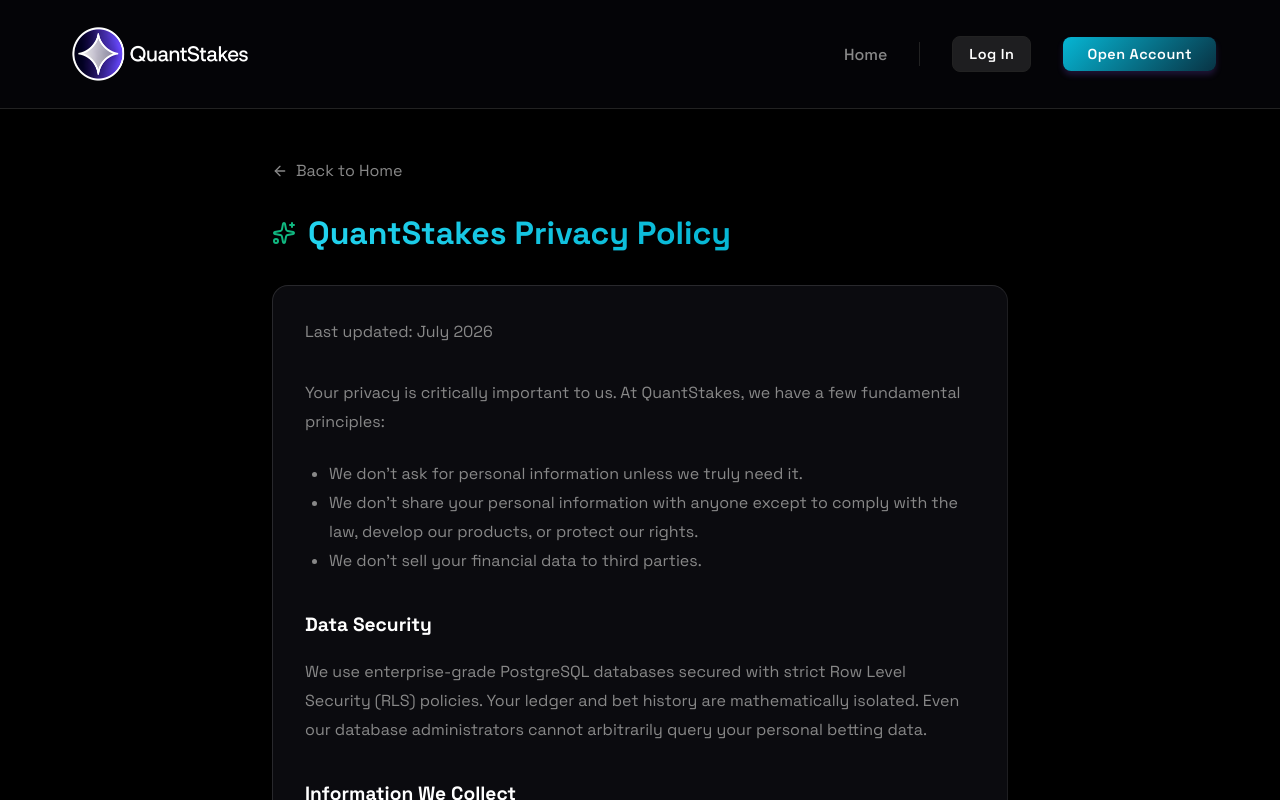
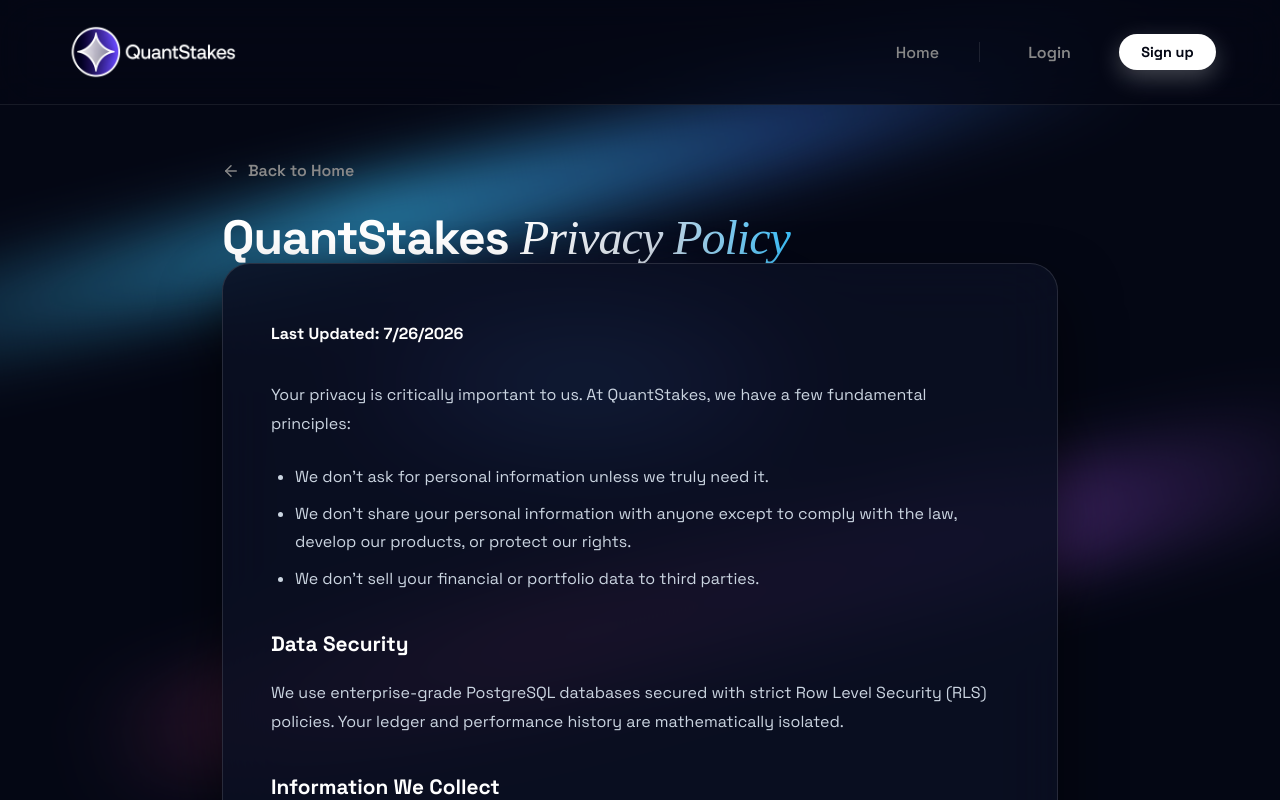
Before and after one commit to tsvetkov10/QuantStake, a React (Vite) app: page /privacy in a window 1280 px wide. Shown: the top 800 px of the page. Built offline with nearby package versions, Linux system fonts and the light colour scheme; a web font is replaced by a local one.

Commit message:
Remove Contact section, remove SECURE PLATFORM badge, and update Terms of Service and Privacy pages with Cirform design

```diff
--- a/src/pages/Privacy.jsx
+++ b/src/pages/Privacy.jsx
@@ -1,49 +1,59 @@
 import React from 'react';
 import { Link } from 'react-router-dom';
-import { Sparkles, ArrowLeft } from 'lucide-react';
+import { ArrowLeft } from 'lucide-react';
 
 export default function Privacy() {
   return (
-    <div className="flex-col" style={{ minHeight: '100vh', width: '100%', backgroundColor: 'var(--bg-dark)' }}>
-      {/* Header - Fixed to always stay on top */}
-      <header className="flex justify-between items-center" style={{ padding: '1.5rem 4rem', borderBottom: '1px solid var(--border-glass)', background: 'rgba(5, 5, 8, 0.9)', backdropFilter: 'blur(20px)', position: 'fixed', top: 0, left: 0, width: '100%', zIndex: 100 }}>
-        <div className="flex items-center gap-3">
-          <img src="/logo-full.png" alt="QuantStakes Logo" style={{ height: '60px', objectFit: 'contain' }} />
-        </div>
-        <nav className="flex gap-8 items-center landing-nav">
-          <Link to="/" className="text-secondary" style={{ textDecoration: 'none', transition: 'color 0.2s', fontWeight: 500 }}>Home</Link>
-          <div style={{ width: '1px', height: '24px', background: 'var(--border-glass)' }}></div>
-          <Link to="/auth" className="btn btn-secondary" style={{ padding: '0.5rem 1rem' }}>Log In</Link>
-          <Link to="/auth" className="btn btn-primary" style={{ padding: '0.5rem 1.5rem' }}>Open Account</Link>
+    <div className="flex-col light-streak-bg" style={{ minHeight: '100vh', width: '100%', overflowX: 'hidden', position: 'relative' }}>
+
+      {/* Dynamic Moving Speed Streaks & Flare FX */}
+      <div className="flowing-speed-container">
+        <div className="flowing-beam beam-cyan"></div>
+        <div className="flowing-beam beam-magenta"></div>
+        <div className="flowing-beam beam-flare"></div>
+      </div>
+
+      {/* Navigation Header */}
+      <header className="flex justify-between items-center responsive-header-padding" style={{ borderBottom: '1px solid rgba(255, 255, 255, 0.08)', background: 'rgba(4, 7, 20, 0.75)', backdropFilter: 'blur(24px)', position: 'fixed', top: 0, left: 0, width: '100%', zIndex: 100 }}>
+        <Link to="/" className="flex items-center gap-3">
+          <img src="/logo-full.png" alt="QuantStakes Logo" style={{ height: '56px', objectFit: 'contain' }} />
+        </Link>
+
+        <nav className="flex gap-10 items-center">
+          <Link to="/" className="text-secondary desktop-only" style={{ textDecoration: 'none', transition: 'color 0.2s', fontWeight: 500 }} onMouseEnter={e => e.target.style.color='white'} onMouseLeave={e => e.target.style.color='var(--text-secondary)'}>Home</Link>
+          <div className="desktop-only" style={{ width: '1px', height: '20px', background: 'rgba(255,255,255,0.1)' }}></div>
+          <Link to="/auth" className="text-secondary desktop-only" style={{ textDecoration: 'none', fontWeight: 600, padding: '0.5rem 0.5rem' }}>Login</Link>
+          <Link to="/auth" className="btn-white-pill" style={{ padding: '0.55rem 1.4rem', fontSize: '0.9rem' }}>Sign up</Link>
         </nav>
       </header>
 
-      <div className="container" style={{ maxWidth: '800px', margin: '0 auto', paddingTop: '10rem', paddingBottom: '4rem' }}>
+      <div className="container" style={{ maxWidth: '900px', margin: '0 auto', paddingTop: '10rem', paddingBottom: '6rem', position: 'relative', zIndex: 10 }}>
 
-        <Link to="/" className="flex items-center gap-2 text-secondary mb-8" style={{ textDecoration: 'none', display: 'inline-flex' }}>
-          <ArrowLeft size={16} /> Back to Home
+        <Link to="/" className="flex items-center gap-2 text-secondary mb-8" style={{ textDecoration: 'none', display: 'inline-flex', fontWeight: 600 }} onMouseEnter={e => e.target.style.color='white'} onMouseLeave={e => e.target.style.color='var(--text-secondary)'}>
+          <ArrowLeft size={18} /> Back to Home
         </Link>
 
-        <div className="flex items-center gap-3 mb-8">
-          <Sparkles size={24} className="text-success" />
-          <h1 className="text-gradient" style={{ fontSize: '2rem', fontWeight: 'bold', margin: 0 }}>QuantStakes Privacy Policy</h1>
+        <div className="mb-10">
+          <h1 className="title-cirform" style={{ fontSize: '3rem', fontWeight: '800' }}>
+            QuantStakes <span className="serif-italic-accent">Privacy Policy</span>
+          </h1>
         </div>
 
-        <div className="glass-panel text-secondary" style={{ lineHeight: '1.8' }}>
-          <p className="text-secondary" style={{ marginBottom: '2rem' }}>Last updated: July 2026</p>
+        <div className="glass-panel text-secondary" style={{ padding: '3.5rem 3rem', background: 'rgba(11, 16, 35, 0.85)', backdropFilter: 'blur(30px)', border: '1px solid rgba(255, 255, 255, 0.12)', borderRadius: '28px', lineHeight: '1.8', boxShadow: '0 30px 60px rgba(0,0,0,0.6)' }}>
+          <p style={{ marginBottom: '2rem', color: '#ffffff', fontWeight: 600 }}><strong>Last Updated: {new Date().toLocaleDateString()}</strong></p>
 
-          <p style={{ marginBottom: '1.5rem' }}>Your privacy is critically important to us. At QuantStakes, we have a few fundamental principles:</p>
-          <ul style={{ paddingLeft: '1.5rem', marginBottom: '1.5rem' }}>
-            <li>We don't ask for personal information unless we truly need it.</li>
-            <li>We don't share your personal information with anyone except to comply with the law, develop our products, or protect our rights.</li>
-            <li>We don't sell your financial data to third parties.</li>
+          <p style={{ marginBottom: '1.5rem', color: '#cbd5e1' }}>Your privacy is critically important to us. At QuantStakes, we have a few fundamental principles:</p>
+          <ul style={{ paddingLeft: '1.5rem', marginBottom: '1.5rem', color: '#cbd5e1' }}>
+            <li style={{ marginBottom: '0.5rem' }}>We don't ask for personal information unless we truly need it.</li>
+            <li style={{ marginBottom: '0.5rem' }}>We don't share your personal information with anyone except to comply with the law, develop our products, or protect our rights.</li>
+            <li style={{ marginBottom: '0.5rem' }}>We don't sell your financial or portfolio data to third parties.</li>
           </ul>
 
-          <h3 style={{ color: 'var(--text-primary)', fontSize: '1.2rem', marginBottom: '1rem', marginTop: '2rem' }}>Data Security</h3>
-          <p style={{ marginBottom: '1.5rem' }}>We use enterprise-grade PostgreSQL databases secured with strict Row Level Security (RLS) policies. Your ledger and bet history are mathematically isolated. Even our database administrators cannot arbitrarily query your personal betting data.</p>
+          <h3 style={{ color: '#ffffff', fontSize: '1.3rem', marginBottom: '1rem', marginTop: '2rem', fontWeight: 700 }}>Data Security</h3>
+          <p style={{ marginBottom: '1.5rem', color: '#cbd5e1' }}>We use enterprise-grade PostgreSQL databases secured with strict Row Level Security (RLS) policies. Your ledger and performance history are mathematically isolated.</p>
 
-          <h3 style={{ color: 'var(--text-primary)', fontSize: '1.2rem', marginBottom: '1rem', marginTop: '2rem' }}>Information We Collect</h3>
-          <p style={{ marginBottom: '1.5rem' }}>We collect the email address you provide upon registration and the data you manually input or upload (via screenshots) to the terminal. Uploaded screenshots are processed in memory and are not permanently stored on our servers unless explicitly requested.</p>
+          <h3 style={{ color: '#ffffff', fontSize: '1.3rem', marginBottom: '1rem', marginTop: '2rem', fontWeight: 700 }}>Information We Collect</h3>
+          <p style={{ marginBottom: '1.5rem', color: '#cbd5e1' }}>We collect the email address you provide upon registration and the performance data you manually input or upload (via screenshots) to the terminal. Uploaded screenshots are processed in memory and are not permanently stored on our servers unless explicitly requested.</p>
         </div>
       </div>
     </div>
--- a/src/pages/Terms.jsx
+++ b/src/pages/Terms.jsx
@@ -1,48 +1,58 @@
 import React from 'react';
 import { Link } from 'react-router-dom';
-import { Sparkles, ArrowLeft } from 'lucide-react';
+import { ArrowLeft } from 'lucide-react';
 
 export default function Terms() {
   return (
-    <div className="flex-col" style={{ minHeight: '100vh', width: '100%', backgroundColor: 'var(--bg-dark)' }}>
-      {/* Header - Fixed to always stay on top */}
-      <header className="flex justify-between items-center" style={{ padding: '1.5rem 4rem', borderBottom: '1px solid var(--border-glass)', background: 'rgba(5, 5, 8, 0.9)', backdropFilter: 'blur(20px)', position: 'fixed', top: 0, left: 0, width: '100%', zIndex: 100 }}>
-        <div className="flex items-center gap-3">
-          <img src="/logo-full.png" alt="QuantStakes Logo" style={{ height: '60px', objectFit: 'contain' }} />
-        </div>
-        <nav className="flex gap-8 items-center landing-nav">
-          <Link to="/" className="text-secondary" style={{ textDecoration: 'none', transition: 'color 0.2s', fontWeight: 500 }}>Home</Link>
-          <div style={{ width: '1px', height: '24px', background: 'var(--border-glass)' }}></div>
-          <Link to="/auth" className="btn btn-secondary" style={{ padding: '0.5rem 1rem' }}>Log In</Link>
-          <Link to="/auth" className="btn btn-primary" style={{ padding: '0.5rem 1.5rem' }}>Open Account</Link>
+    <div className="flex-col light-streak-bg" style={{ minHeight: '100vh', width: '100%', overflowX: 'hidden', position: 'relative' }}>
+
+      {/* Dynamic Moving Speed Streaks & Flare FX */}
+      <div className="flowing-speed-container">
+        <div className="flowing-beam beam-cyan"></div>
+        <div className="flowing-beam beam-magenta"></div>
+        <div className="flowing-beam beam-flare"></div>
+      </div>
+
+      {/* Navigation Header */}
+      <header className="flex justify-between items-center responsive-header-padding" style={{ borderBottom: '1px solid rgba(255, 255, 255, 0.08)', background: 'rgba(4, 7, 20, 0.75)', backdropFilter: 'blur(24px)', position: 'fixed', top: 0, left: 0, width: '100%', zIndex: 100 }}>
+        <Link to="/" className="flex items-center gap-3">
+          <img src="/logo-full.png" alt="QuantStakes Logo" style={{ height: '56px', objectFit: 'contain' }} />
+        </Link>
+
+        <nav className="flex gap-10 items-center">
+          <Link to="/" className="text-secondary desktop-only" style={{ textDecoration: 'none', transition: 'color 0.2s', fontWeight: 500 }} onMouseEnter={e => e.target.style.color='white'} onMouseLeave={e => e.target.style.color='var(--text-secondary)'}>Home</Link>
+          <div className="desktop-only" style={{ width: '1px', height: '20px', background: 'rgba(255,255,255,0.1)' }}></div>
+          <Link to="/auth" className="text-secondary desktop-only" style={{ textDecoration: 'none', fontWeight: 600, padding: '0.5rem 0.5rem' }}>Login</Link>
+          <Link to="/auth" className="btn-white-pill" style={{ padding: '0.55rem 1.4rem', fontSize: '0.9rem' }}>Sign up</Link>
         </nav>
       </header>
 
-      <div className="container" style={{ maxWidth: '800px', margin: '0 auto', paddingTop: '10rem', paddingBottom: '4rem' }}>
+      <div className="container" style={{ maxWidth: '900px', margin: '0 auto', paddingTop: '10rem', paddingBottom: '6rem', position: 'relative', zIndex: 10 }}>
 
-        <Link to="/" className="flex items-center gap-2 text-secondary mb-8" style={{ textDecoration: 'none', display: 'inline-flex' }}>
-          <ArrowLeft size={16} /> Back to Home
+        <Link to="/" className="flex items-center gap-2 text-secondary mb-8" style={{ textDecoration: 'none', display: 'inline-flex', fontWeight: 600 }} onMouseEnter={e => e.target.style.color='white'} onMouseLeave={e => e.target.style.color='var(--text-secondary)'}>
+          <ArrowLeft size={18} /> Back to Home
         </Link>
 
-        <div className="flex items-center gap-3 mb-8">
-          <Sparkles size={24} className="text-success" />
-          <h1 className="text-gradient" style={{ fontSize: '2rem', fontWeight: 'bold', margin: 0 }}>QuantStakes Terms of Service</h1>
+        <div className="mb-10">
+          <h1 className="title-cirform" style={{ fontSize: '3rem', fontWeight: '800' }}>
+            QuantStakes <span className="serif-italic-accent">Terms of Service</span>
+          </h1>
         </div>
 
-        <div className="glass-panel text-secondary" style={{ lineHeight: '1.8' }}>
-          <p style={{ marginBottom: '1.5rem' }}><strong>Last Updated: {new Date().toLocaleDateString()}</strong></p>
+        <div className="glass-panel text-secondary" style={{ padding: '3.5rem 3rem', background: 'rgba(11, 16, 35, 0.85)', backdropFilter: 'blur(30px)', border: '1px solid rgba(255, 255, 255, 0.12)', borderRadius: '28px', lineHeight: '1.8', boxShadow: '0 30px 60px rgba(0,0,0,0.6)' }}>
+          <p style={{ marginBottom: '2rem', color: '#ffffff', fontWeight: 600 }}><strong>Last Updated: {new Date().toLocaleDateString()}</strong></p>
 
-          <h3 style={{ color: 'var(--text-primary)', fontSize: '1.2rem', marginBottom: '1rem', marginTop: '2rem' }}>1. Acceptance of Terms</h3>
-          <p style={{ marginBottom: '1.5rem' }}>By accessing or using the QuantStakes analytics terminal ("Service"), you agree to be bound by these Terms of Service. If you disagree with any part of the terms, you do not have permission to access the Service.</p>
+          <h3 style={{ color: '#ffffff', fontSize: '1.3rem', marginBottom: '1rem', marginTop: '2rem', fontWeight: 700 }}>1. Acceptance of Terms</h3>
+          <p style={{ marginBottom: '1.5rem', color: '#cbd5e1' }}>By accessing or using the QuantStakes analytics terminal ("Service"), you agree to be bound by these Terms of Service. If you disagree with any part of the terms, you do not have permission to access the Service.</p>
 
-          <h3 style={{ color: 'var(--text-primary)', fontSize: '1.2rem', marginBottom: '1rem', marginTop: '2rem' }}>2. Description of Service</h3>
-          <p style={{ marginBottom: '1.5rem' }}>QuantStakes provides portfolio management, data visualization, and AI-driven parsing tools for sports betting analytics. We are strictly a software provider. We do not accept wagers, host gambling operations, or facilitate financial transactions related to sports betting.</p>
+          <h3 style={{ color: '#ffffff', fontSize: '1.3rem', marginBottom: '1rem', marginTop: '2rem', fontWeight: 700 }}>2. Description of Service</h3>
+          <p style={{ marginBottom: '1.5rem', color: '#cbd5e1' }}>QuantStakes provides sports portfolio management, performance data visualization, and automated record parsing tools. We are strictly a non-profit software platform. We do not accept wagers, host gambling operations, or facilitate financial gambling transactions.</p>
 
-          <h3 style={{ color: 'var(--text-primary)', fontSize: '1.2rem', marginBottom: '1rem', marginTop: '2rem' }}>3. User Accounts</h3>
-          <p style={{ marginBottom: '1.5rem' }}>When you create an account, you must provide accurate and complete information. You are solely responsible for maintaining the confidentiality of your account and password. QuantStakes reserves the right to terminate accounts that violate our terms or engage in abusive behavior.</p>
+          <h3 style={{ color: '#ffffff', fontSize: '1.3rem', marginBottom: '1rem', marginTop: '2rem', fontWeight: 700 }}>3. User Accounts</h3>
+          <p style={{ marginBottom: '1.5rem', color: '#cbd5e1' }}>When you create an account, you must provide accurate and complete information. You are solely responsible for maintaining the confidentiality of your account and password. QuantStakes reserves the right to terminate accounts that violate our terms or engage in abusive behavior.</p>
 
-          <h3 style={{ color: 'var(--text-primary)', fontSize: '1.2rem', marginBottom: '1rem', marginTop: '2rem' }}>4. Disclaimer of Liability</h3>
-          <p style={{ marginBottom: '1.5rem' }}>The information provided by QuantStakes is for analytical and entertainment purposes only. We do not guarantee profits. Sports betting involves significant financial risk. QuantStakes is not liable for any financial losses incurred based on the data or insights provided by our terminal.</p>
+          <h3 style={{ color: '#ffffff', fontSize: '1.3rem', marginBottom: '1rem', marginTop: '2rem', fontWeight: 700 }}>4. Disclaimer of Liability</h3>
+          <p style={{ marginBottom: '1.5rem', color: '#cbd5e1' }}>The information provided by QuantStakes is for quantitative analytical and tracking purposes only. We do not guarantee financial returns or sports outcomes. QuantStakes is not liable for any decisions or actions taken based on data or insights provided by our terminal.</p>
         </div>
       </div>
     </div>
```
Also changed, not shown: src/pages/Landing.jsx (+2 -58 lines).
